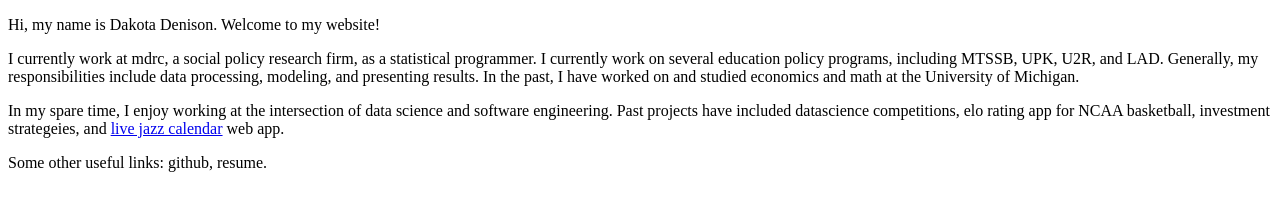
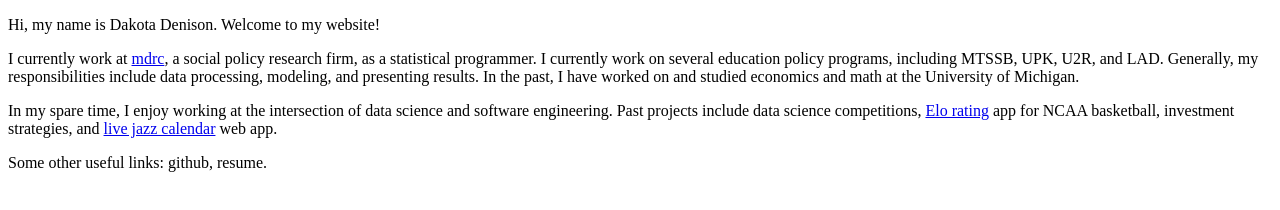
Before and after one commit to denisond/denisond.github.io, a plain HTML site: page index.html in a window 1280 px wide. Drawn offline with Linux system fonts and the light colour scheme.

Commit message:
added mdrc and elo urls

```diff
--- a/index.html
+++ b/index.html
@@ -1,12 +1,15 @@
 <!DOCTYPE html>
 <html>
 <body>
-<p>Hi, my name is Dakota Denison. Welcome to my website!</p>
-<p>I currently work at mdrc, a social policy research firm, as a statistical programmer. I currently work on several education policy programs, including MTSSB,
-    UPK, U2R, and LAD. Generally, my responsibilities include data processing, modeling, and presenting results.
-    In the past, I have worked on and studied economics and math at the University of Michigan.</p>
-<p>In my spare time, I enjoy working at the intersection of data science and software engineering. Past projects have included datascience competitions,
-    elo rating app for NCAA basketball, investment strategeies, and <a href="http://www.nycjazztonight.com">live jazz calendar</a> web app. </p>
-</p>Some other useful links: github, resume.</p>
+    <p>Hi, my name is Dakota Denison. Welcome to my website!</p>
+    <p>I currently work at <a href="https://www.mdrc.org/">mdrc</a>, a social policy research firm, as a statistical programmer.
+        I currently work on several education policy programs, including MTSSB,
+        UPK, U2R, and LAD. Generally, my responsibilities include data processing, modeling, and presenting results.
+        In the past, I have worked on and studied economics and math at the University of Michigan.</p>
+    <p>In my spare time, I enjoy working at the intersection of data science and software engineering.
+        Past projects include data science competitions,
+        <a href="https://en.wikipedia.org/wiki/Elo_rating_system">Elo rating</a> app for NCAA basketball, investment strategies, and
+        <a href="http://www.nycjazztonight.com">live jazz calendar</a> web app. </p>
+    </p>Some other useful links: github, resume.</p>
 </body>
 </html>
```
